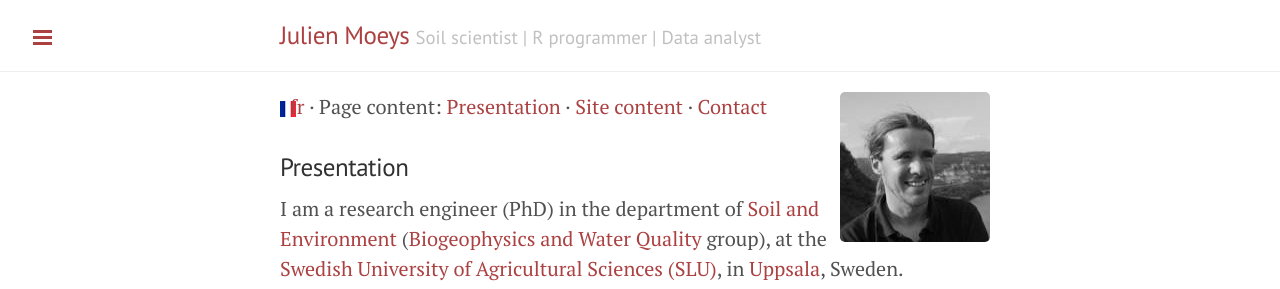
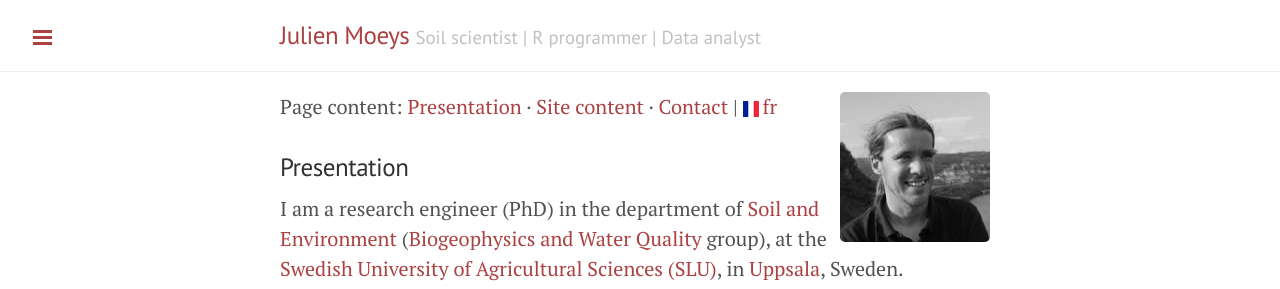
Before and after one commit to julienmoeys/julienmoeys.github.io, a Jekyll site: the page built from index.md, in a window 1280 px wide. Shown: the top 289 px of the page. Built offline with Jekyll 4.4.1, drawn with Linux system fonts in a browser that asks for light colours; Markdown is read by kramdown in place of the engine named in the settings.

Commit message:
fix icon

```diff
--- a/index.md
+++ b/index.md
@@ -7,9 +7,9 @@ weight    : 1
 
 <img src="/assets/img/jmoeys-avatar-small.jpg" alt="Photo of Julien Moeys" align="right"/>
 
-<a href="/fr/" class="fr" alt="en français">fr</a> &middot;
 Page content: [Presentation](#presentation) &middot;
-[Site content](#sitecontent) &middot; [Contact](#contact)
+[Site content](#sitecontent) &middot; [Contact](#contact) |
+<a href="/fr/" class="fr" alt="en français">fr</a>
 
 ### Presentation   <a name="presentation"></a>
 
--- a/public/css/jm.css
+++ b/public/css/jm.css
@@ -32,18 +32,18 @@ a.ORCID {
 
 a.fr {
   background:   url("/assets/img/fr.png") no-repeat left 8px;
-  padding-left: 10px;
+  padding-left: 20px;
   display:      inline;
 }
 
 a.sv {
   background:   url("/assets/img/sv.png") no-repeat left 8px;
-  padding-left: 10px;
+  padding-left: 20px;
   display:      inline;
 }
 
 a.en {
   background:   url("/assets/img/uk.png") no-repeat left 8px;
-  padding-left: 10px;
+  padding-left: 20px;
   display:      inline;
 }
```
